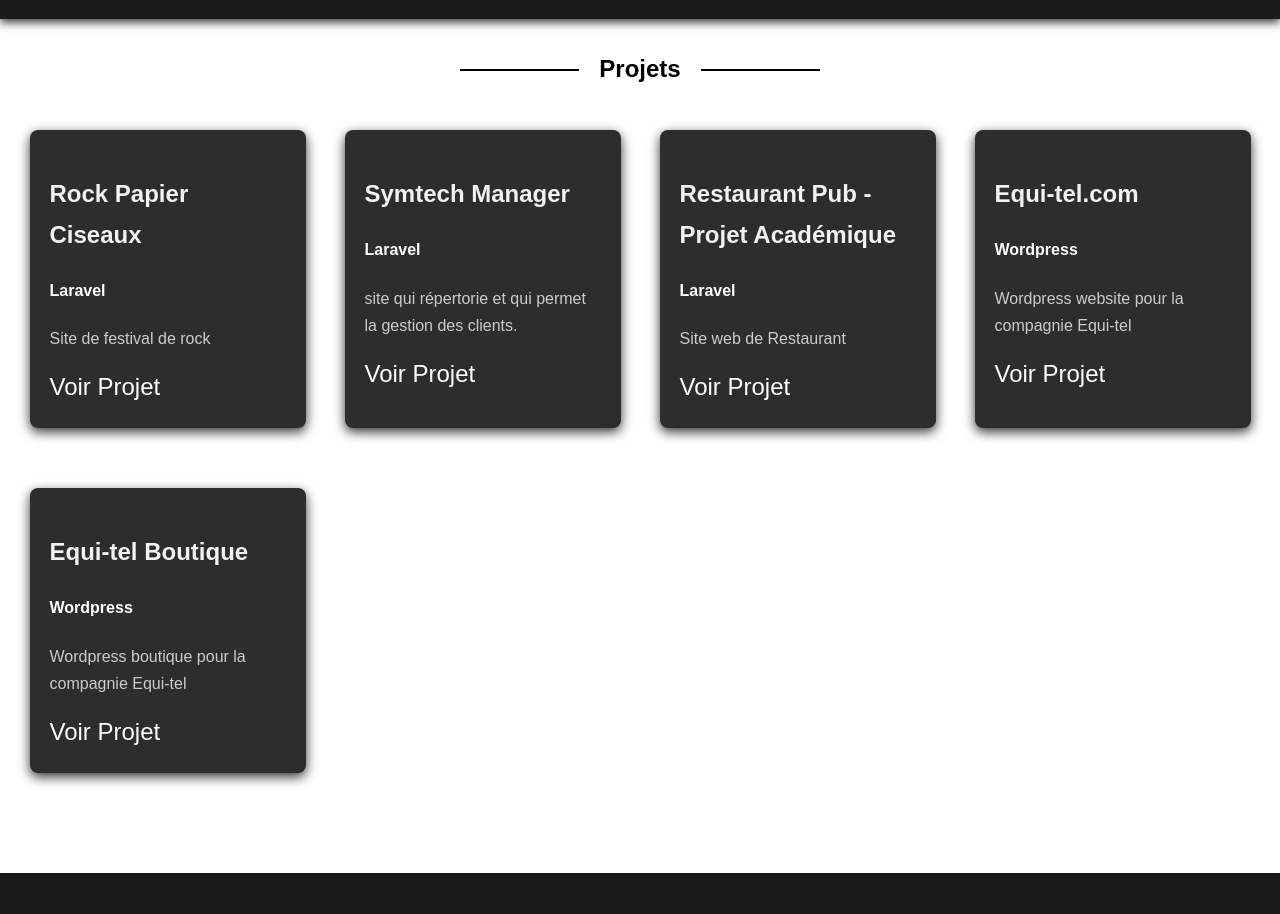
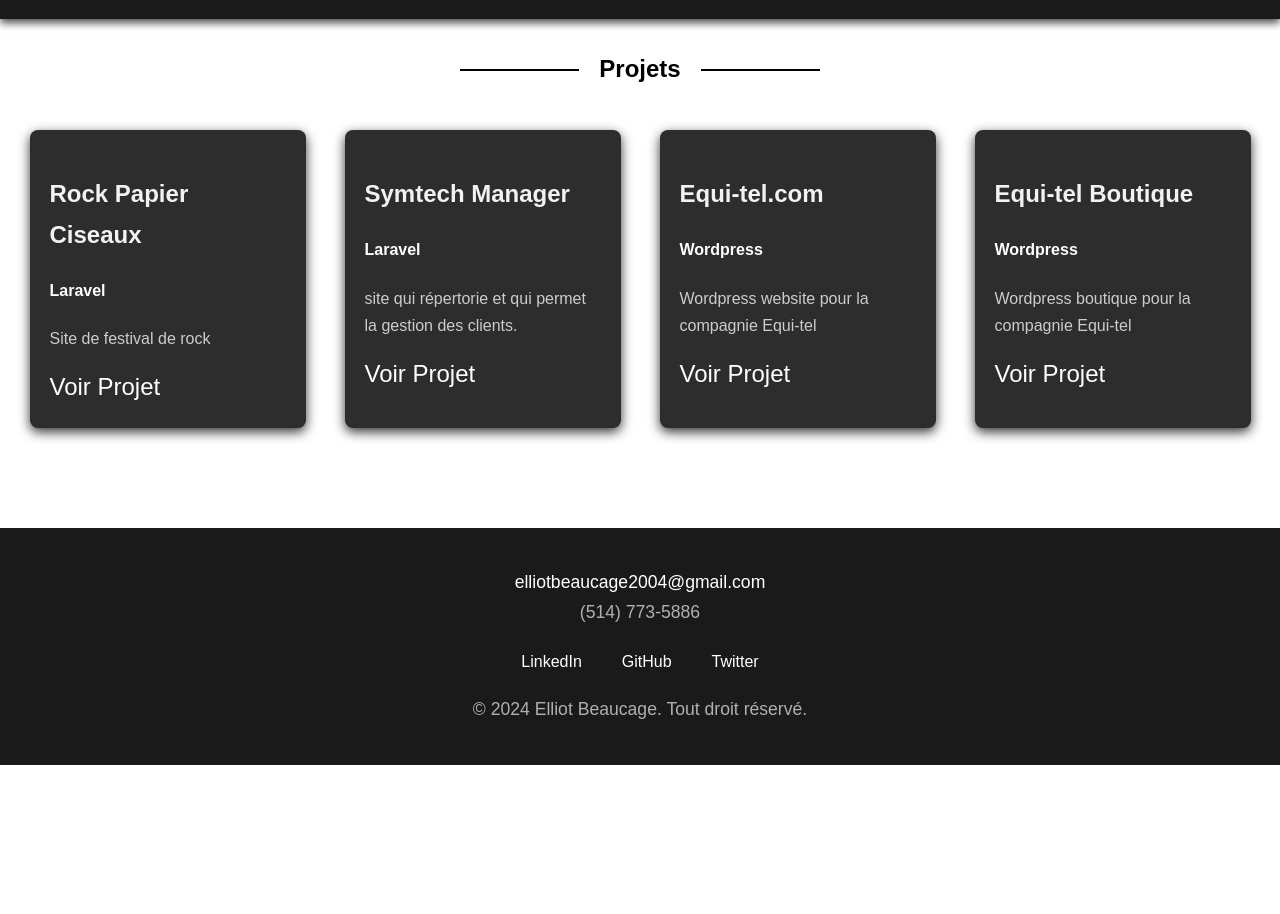
Before and after one commit to ElliotBeaucage/ElliotBeaucage.github.io, a plain HTML site: page index.html in a window 1280 px wide. Shown: the part 1040-1954 px from the top of the page. After the commit the page ends 1805 px from the top, so only its background shows below. Drawn offline with nearby package versions, Linux system fonts and the light colour scheme.

Commit message:
supression de projet restaurant

```diff
--- a/index.html
+++ b/index.html
@@ -104,19 +104,7 @@
                 <a href="https://www.symtechmanager.com/" class="project-link" target='_blank'>Voir Projet</a>
               </div>
             </div>
-            <div class="project-card">
-              <div class="project-info">
-                <h3>Restaurant Pub - Projet Académique</h3>
-                <h4>Laravel</h4>
-                <p>Site web de Restaurant</p>
-                <a
-                  target="_blank"
-                  href="https://2138164.cpsw-fcsei.com/projet_web1/"
-                  class="project-link"
-                  >Voir Projet</a
-                >
-              </div>
-            </div>
+
             <div class="project-card">
               <div class="project-info">
                 <h3>Equi-tel.com</h3>
```
